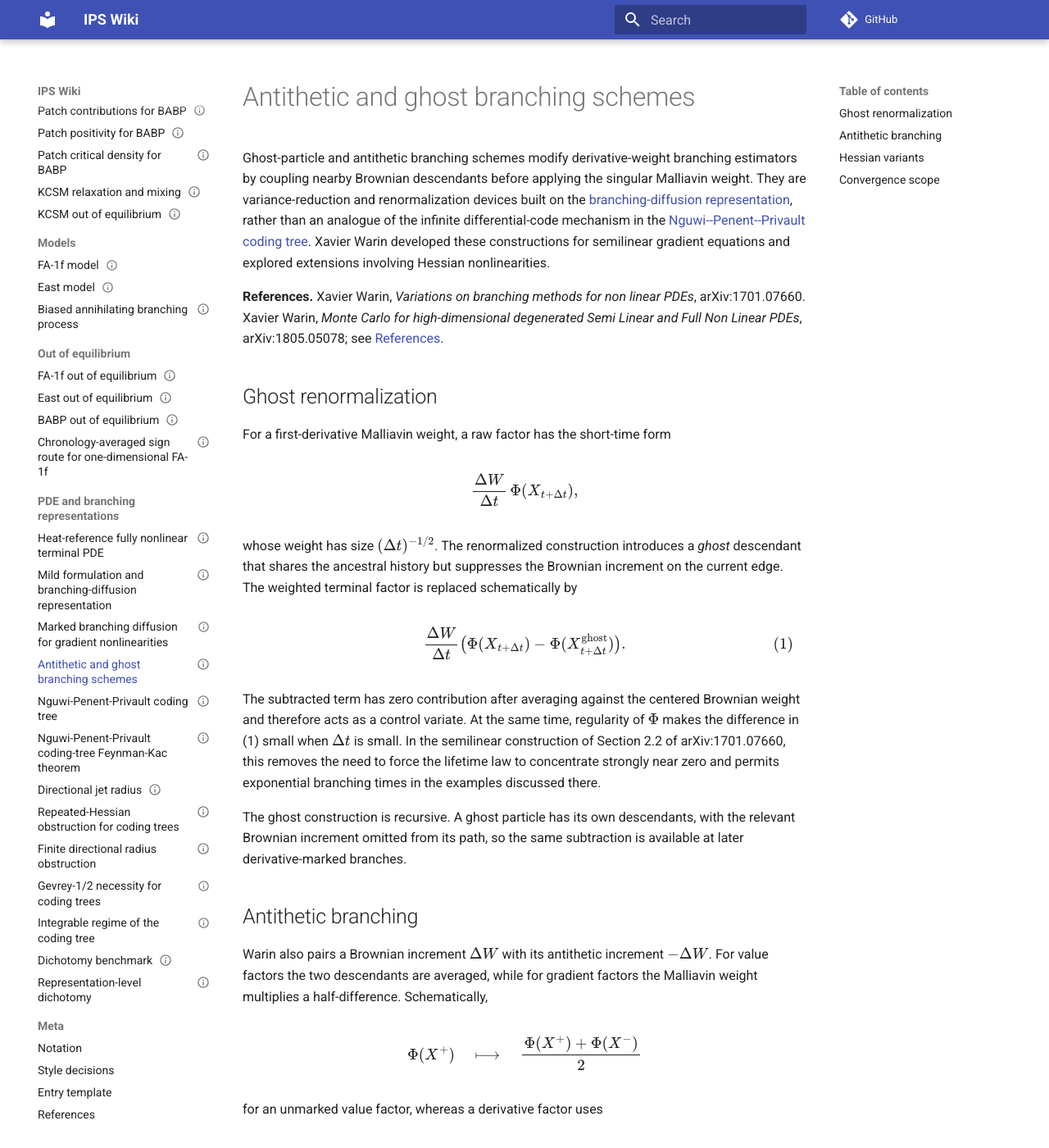
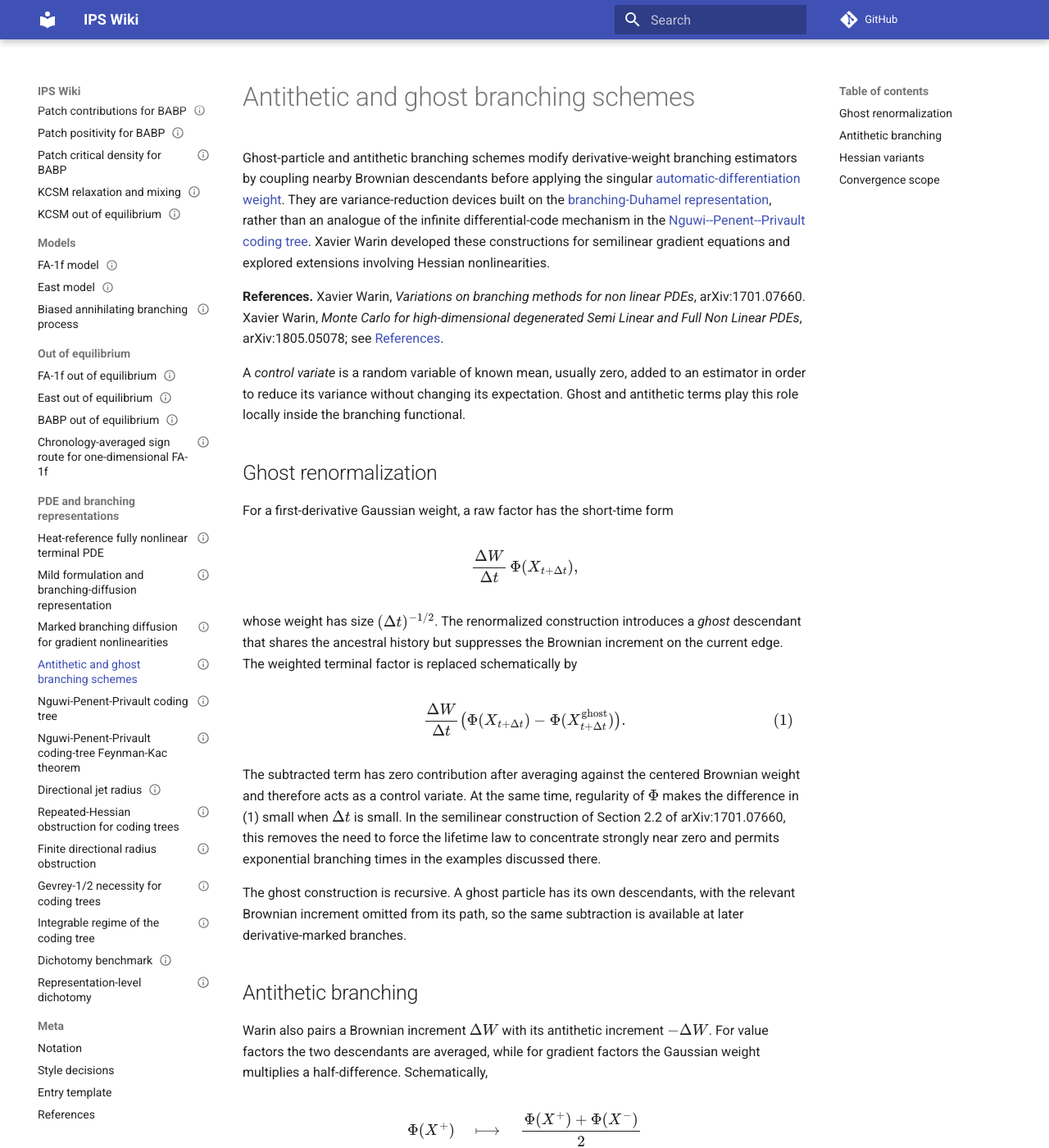
Before and after one commit to maciejgluchowski86-beep/ips-wiki, an MkDocs documentation site: the page built from docs/entries/antithetic-and-ghost-branching-schemes.md, in a window 1280 px wide and 1400 px high. Shown: the whole window at 82% size. Built offline with MkDocs 1.6.1 and Material for MkDocs 9.7.7, drawn with Linux system fonts in a browser that asks for light colours; comment, search, counter and statistics services are not loaded; some of the changed text lies outside the part shown.

Commit message:
Cross-link antithetic branching prerequisites

```diff
--- a/docs/entries/antithetic-and-ghost-branching-schemes.md
+++ b/docs/entries/antithetic-and-ghost-branching-schemes.md
@@ -11,13 +11,15 @@ tags:
 
 # Antithetic and ghost branching schemes
 
-Ghost-particle and antithetic branching schemes modify derivative-weight branching estimators by coupling nearby Brownian descendants before applying the singular Malliavin weight. They are variance-reduction and renormalization devices built on the [branching-diffusion representation](mild-formulation-and-branching-diffusion-representation.md), rather than an analogue of the infinite differential-code mechanism in the [Nguwi--Penent--Privault coding tree](npp-coding-tree.md). Xavier Warin developed these constructions for semilinear gradient equations and explored extensions involving Hessian nonlinearities.
+Ghost-particle and antithetic branching schemes modify derivative-weight branching estimators by coupling nearby Brownian descendants before applying the singular [automatic-differentiation weight](gaussian-integration-by-parts-and-automatic-differentiation.md). They are variance-reduction devices built on the [branching-Duhamel representation](branching-diffusions-and-duhamel-trees.md), rather than an analogue of the infinite differential-code mechanism in the [Nguwi--Penent--Privault coding tree](npp-coding-tree.md). Xavier Warin developed these constructions for semilinear gradient equations and explored extensions involving Hessian nonlinearities.
 
 **References.** Xavier Warin, *Variations on branching methods for non linear PDEs*, arXiv:1701.07660. Xavier Warin, *Monte Carlo for high-dimensional degenerated Semi Linear and Full Non Linear PDEs*, arXiv:1805.05078; see [References](../meta/references.md).
 
+A *control variate* is a random variable of known mean, usually zero, added to an estimator in order to reduce its variance without changing its expectation. Ghost and antithetic terms play this role locally inside the branching functional.
+
 ## Ghost renormalization
 
-For a first-derivative Malliavin weight, a raw factor has the short-time form
+For a first-derivative Gaussian weight, a raw factor has the short-time form
 
 $$
 \frac{\Delta W}{\Delta t}\,\Phi(X_{t+\Delta t}),
@@ -39,7 +41,7 @@ The ghost construction is recursive. A ghost particle has its own descendants, w
 
 ## Antithetic branching
 
-Warin also pairs a Brownian increment \(\Delta W\) with its antithetic increment \(-\Delta W\). For value factors the two descendants are averaged, while for gradient factors the Malliavin weight multiplies a half-difference. Schematically,
+Warin also pairs a Brownian increment \(\Delta W\) with its antithetic increment \(-\Delta W\). For value factors the two descendants are averaged, while for gradient factors the Gaussian weight multiplies a half-difference. Schematically,
 
 $$
 \Phi(X^+)
@@ -59,7 +61,13 @@ Section 2.2.2 of arXiv:1701.07660 combines this antithetic symmetry with the gho
 
 ## Hessian variants
 
-A raw second-order Malliavin weight is more singular at short times. Warin therefore uses higher-dimensional families of ghosts and antithetic descendants to form second differences before the Hessian weight is applied. Section 3 of arXiv:1701.07660 gives several such representations for nonlinearities involving \(D^2u\); its third representation is an antithetic version with a ghost family of dimension \(q=6\). The resulting combinations are discrete second differences designed to cancel the low-order terms responsible for the large variance.
+A raw second-order Gaussian derivative weight is more singular at short times; in the heat case it is proportional to
+
+$$
+\frac{He_2(Z)}{\Delta t}
+$$
+
+with \(He_2(Z)=Z^2-1\), as explained in [Hermite polynomials and Gaussian chaos](hermite-polynomials-and-gaussian-chaos.md). Warin therefore uses higher-dimensional families of ghosts and antithetic descendants to form second differences before the Hessian weight is applied. Section 3 of arXiv:1701.07660 gives several such representations for nonlinearities involving \(D^2u\); its third representation is an antithetic version with a ghost family of dimension \(q=6\). The resulting combinations are discrete second differences designed to cancel the low-order terms responsible for the large variance.
 
 The later paper arXiv:1805.05078 combines antithetic random variables with control variates for Hessian estimation in a Monte Carlo scheme that also accommodates degenerate diffusions. It proves convergence results for the semilinear part of the method and discusses a convergent setting with a driver linear in \(D^2u\), then tests more general fully nonlinear equations numerically.
 
```
